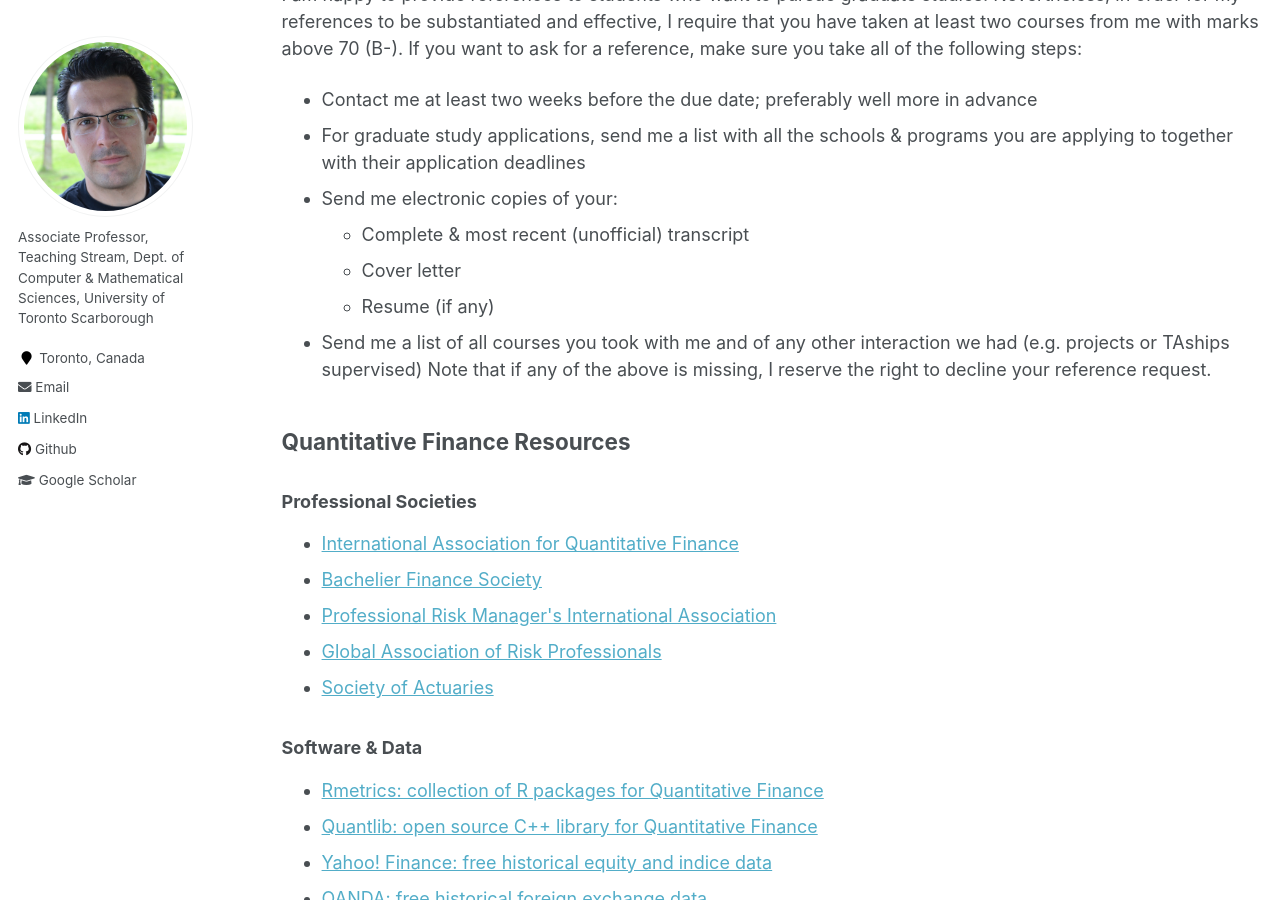
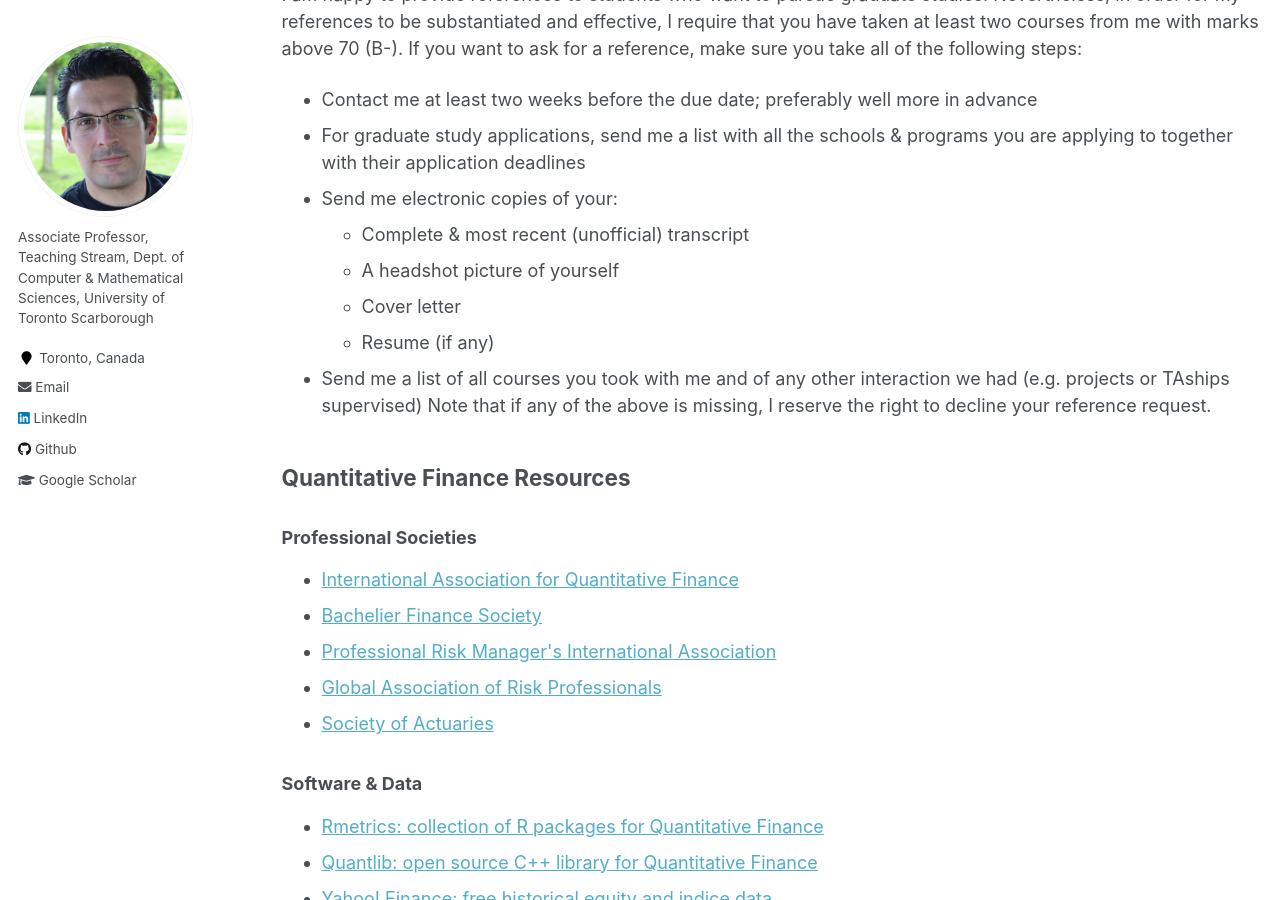
Before and after one commit to damouras/damouras.github.io, a Jekyll site: the page built from _pages/FAQ.md, in a window 1280 px wide and 900 px high, scrolled down 1245 px. Built offline with Jekyll 4.4.1, drawn with Linux system fonts in a browser that asks for light colours.

Commit message:
Update FAQ.md

```diff
--- a/_pages/FAQ.md
+++ b/_pages/FAQ.md
@@ -26,6 +26,7 @@ I am happy to provide references to students who want to pursue graduate studies
 - For graduate study applications, send me a list with all the schools & programs you are applying to together with their application deadlines
 - Send me electronic copies of your:
 	+ Complete & most recent (unofficial) transcript
+	+ A headshot picture of yourself
 	+ Cover letter
 	+ Resume (if any)
 - Send me a list of all courses you took with me and of any other interaction we had (e.g. projects or TAships supervised)
```
